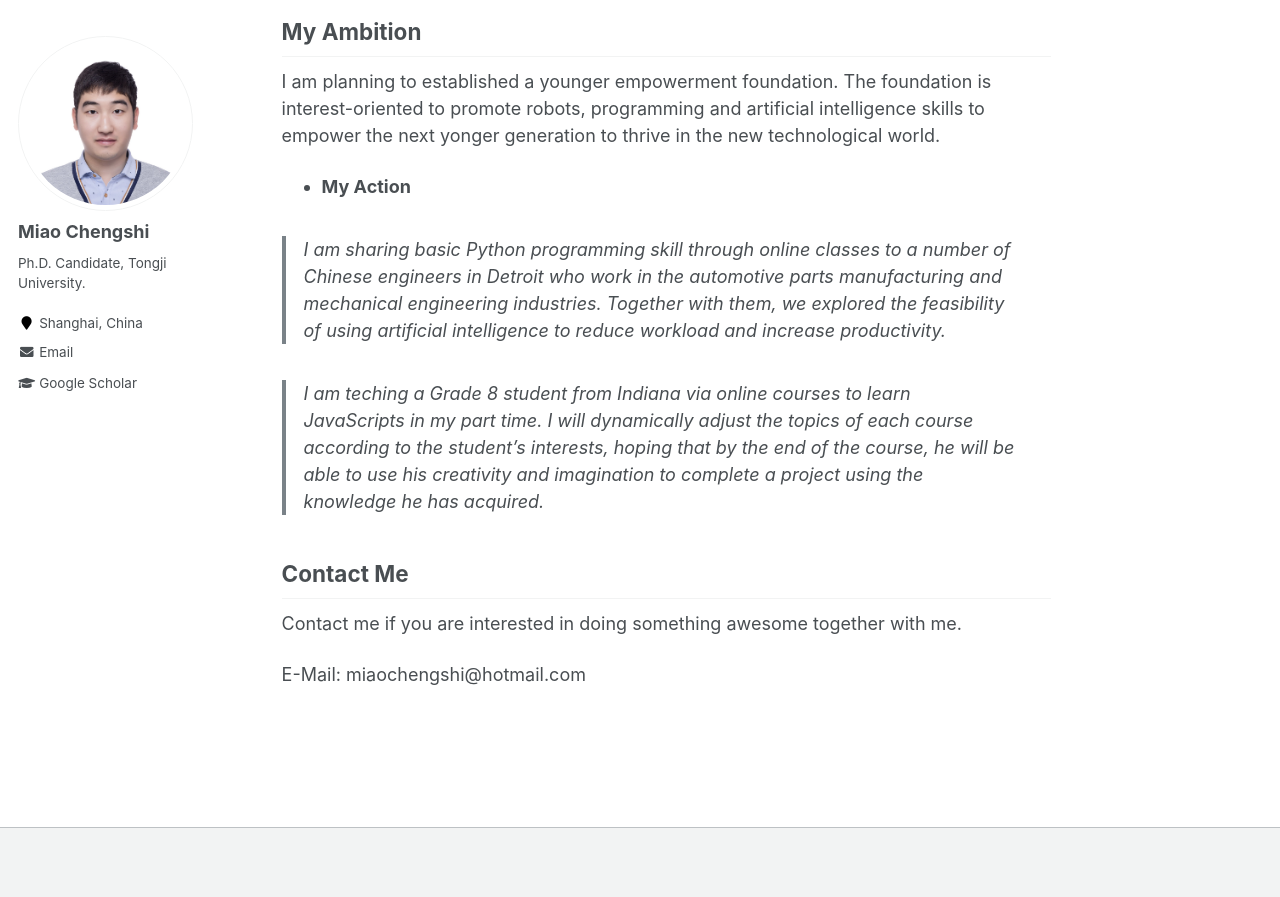
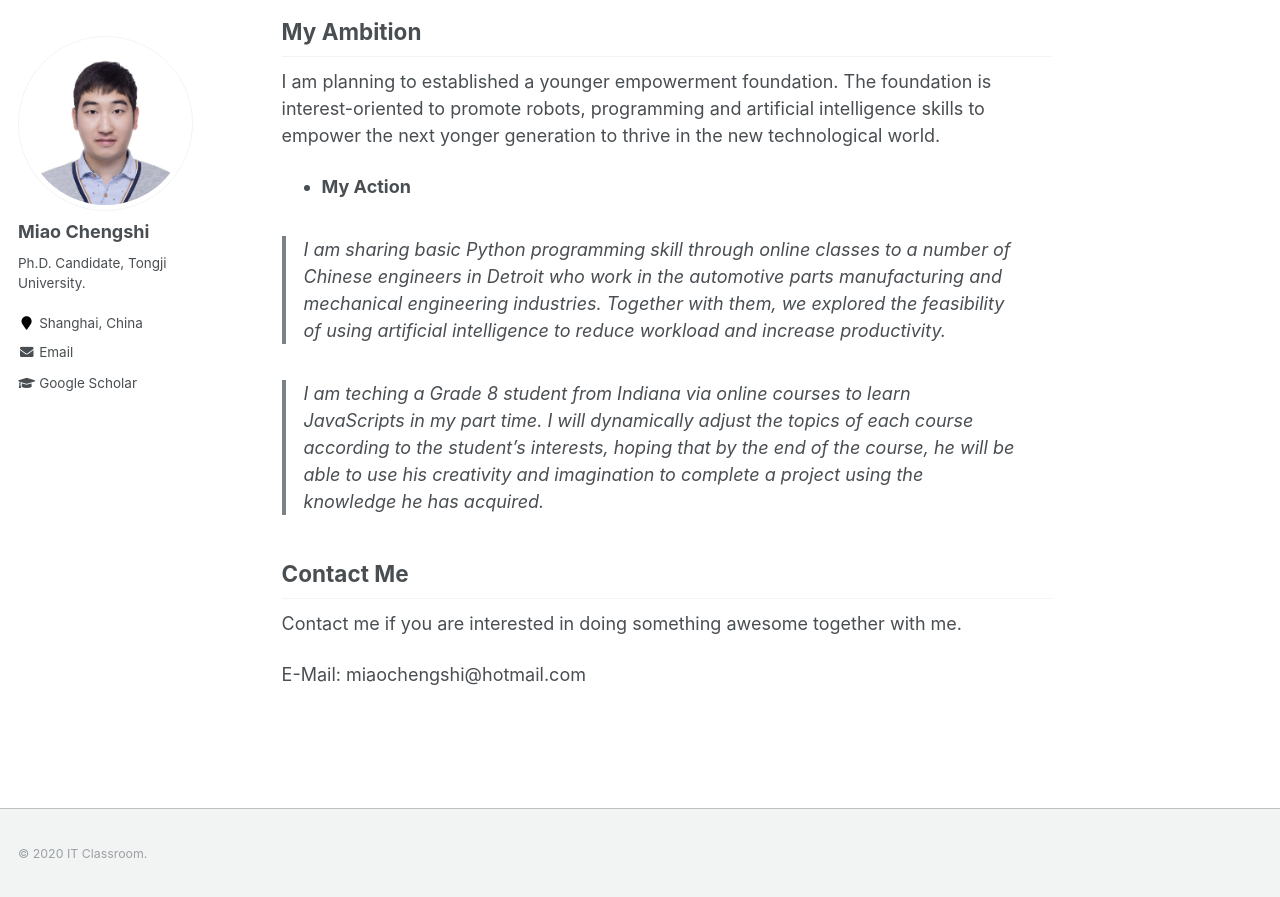
Before and after one commit to miaochengshi/miaochengshi.github.io, a Jekyll site: the page built from _pages/about.md, in a window 1280 px wide and 900 px high, scrolled down 3474 px. Shown: the top 897 px of the window. Built offline with Jekyll 4.4.1, drawn with Linux system fonts in a browser that asks for light colours.

Commit message:
Update footer.html

```diff
--- a/_includes/footer.html
+++ b/_includes/footer.html
@@ -15,4 +15,4 @@
     }, 1000)
   </script>
 
-<!-- <div class="page__footer-copyright">&copy; {{ site.time | date: '%Y' }} {{ site.name | default: site.title }}.</div>
+<div class="page__footer-copyright">&copy; {{ site.time | date: '%Y' }} {{ site.name | default: site.title }}.</div>
```
